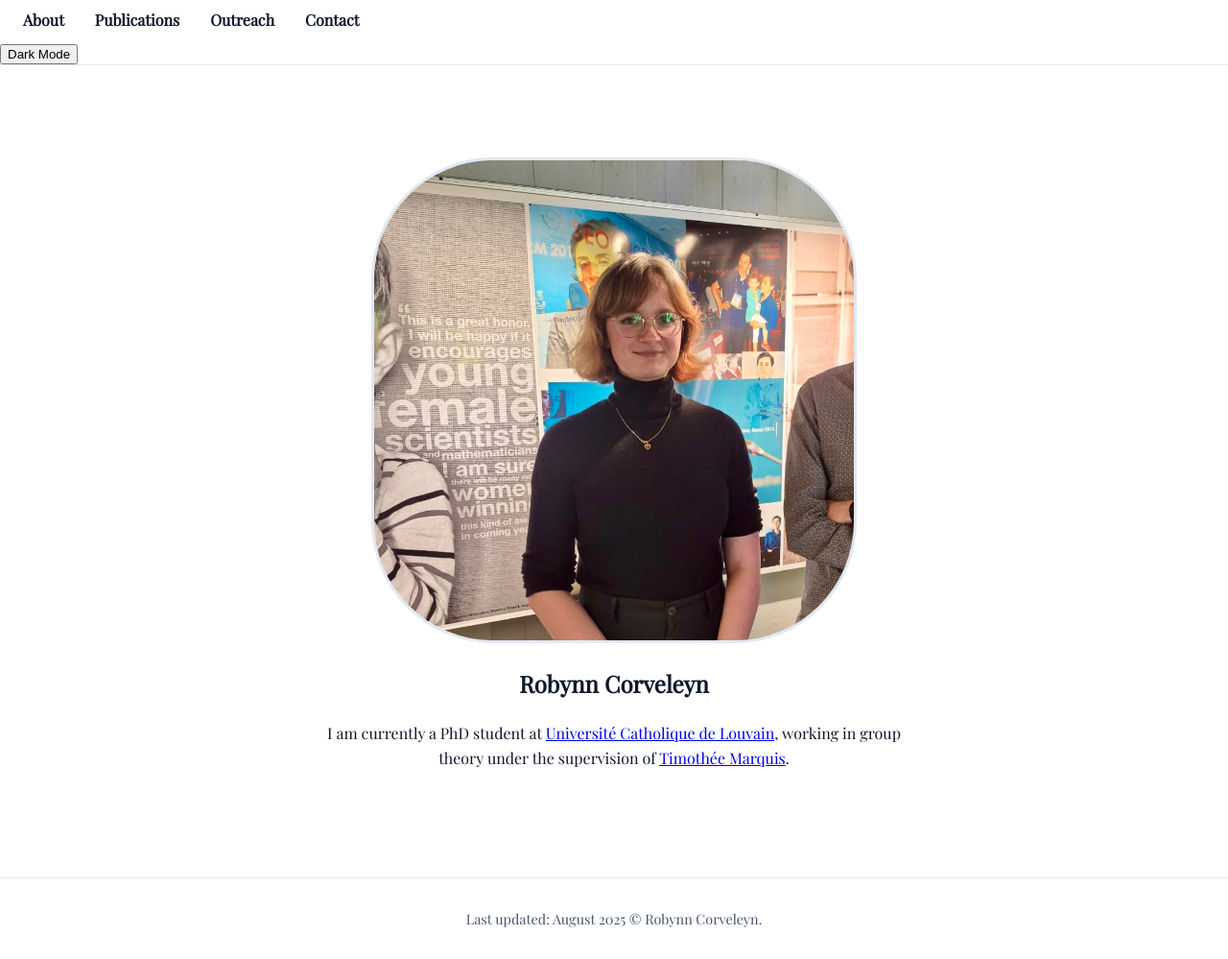
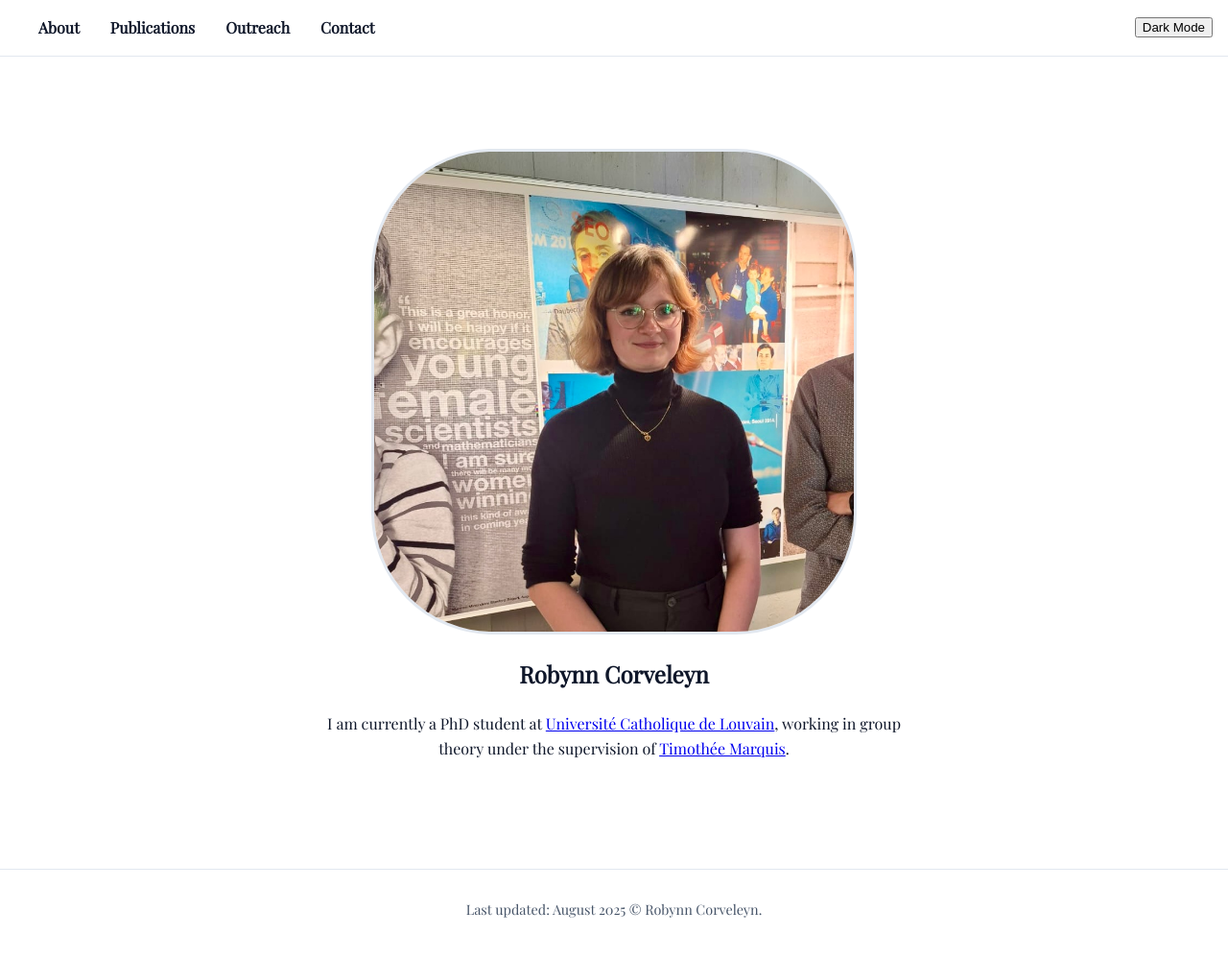
Before and after one commit to robynn-corveleyn/robynn-corveleyn.github.io, a Jekyll site: the page built from index.html, in a window 1280 px wide. Shown: the whole page at 96% size. Built offline with Jekyll 4.4.1, drawn with Linux system fonts in a browser that asks for light colours.

Commit message:
Update style.css

```diff
--- a/assets/css/style.css
+++ b/assets/css/style.css
@@ -20,6 +20,10 @@ body {
 }
 
 header {
+  display: flex;
+  justify-content: space-between; /* keeps nav on the left, button on the right */
+  align-items: center;
+  padding: 0.5rem 1rem;
   background: var(--bg);
   border-bottom: 1px solid var(--border);
 }
@@ -68,7 +72,10 @@ body.dark-mode {
   color: #f1f5f9;
 }
 
-header.dark-mode,
+header.dark-mode {
+  background-color: #1e293b;
+  border-color: #334155;
+}
 footer.dark-mode {
   background-color: #1e293b;
   border-color: #334155;
```
